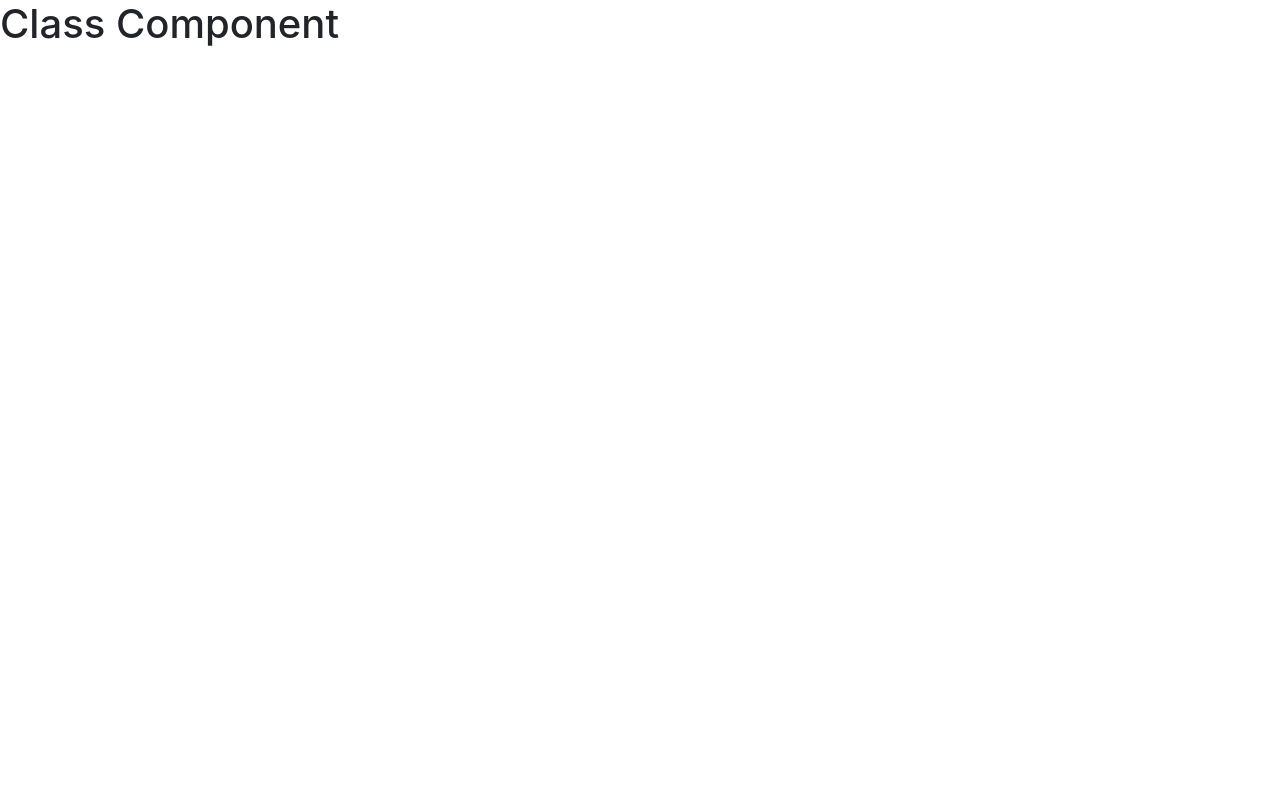
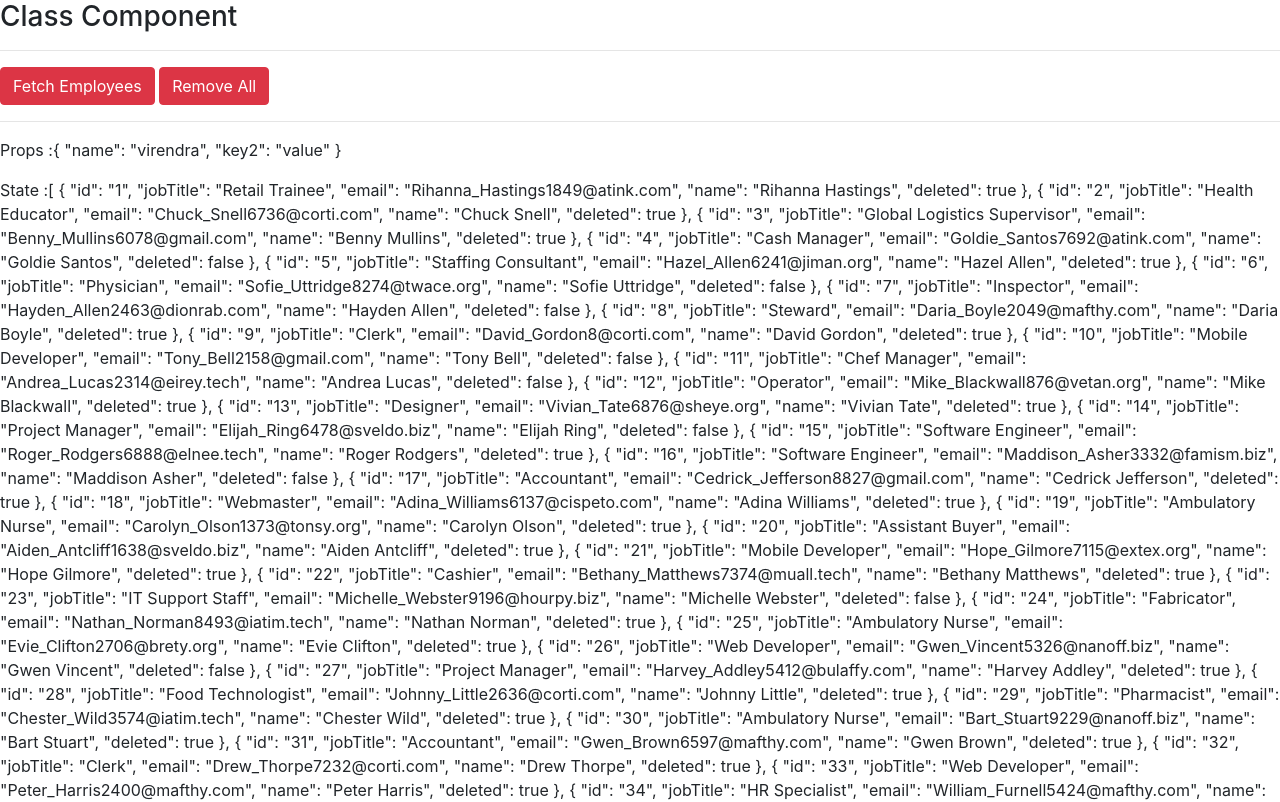
Before and after one commit to virendrapatelDJ/React-Questions-, a React (Create React App) app: page / in a window 1280 px wide. Shown: the top 802 px of the page. Built offline with nearby package versions, Linux system fonts and the light colour scheme.

Commit message:
added class component question

```diff
--- a/src/App.js
+++ b/src/App.js
@@ -9,7 +9,7 @@ import { ReducerExample } from './hooks/ReducerExample';
 import { ReduceRenders } from './hooks/ReduceRenders';
 import { ClassComponent } from './ClassComponent';
 
-export default function App(props) {
+export default function App() {
   return (
     <div>
       {/* <h1>Hello React 🤩</h1> */}
@@ -20,7 +20,7 @@ export default function App(props) {
       {/* <SearchingEmployee /> */}
       {/* <ReducerExample /> */}
       {/* <ReduceRenders /> */}
-      <ClassComponent />
+      <ClassComponent name="virendra" key2="value" />
     </div>
   );
 }
--- a/src/ClassComponent.jsx
+++ b/src/ClassComponent.jsx
@@ -1,12 +1,55 @@
 import React from 'react';
+
+// convert class component to functional component;
 
 export class ClassComponent extends React.Component {
   constructor(props) {
     super(props);
-    console.log(props);
+    this.removeAllEmployees = this.removeAllEmployees.bind(this);
+    this.fetchEmployees = this.fetchEmployees.bind(this);
+  }
+
+  removeAllEmployees() {
+    this.setState({
+      ...this.state,
+      employees: [],
+    });
+  }
+
+  fetchEmployees() {
+    const _this = this;
+    fetch('./employees.json')
+      .then((response) => response.json())
+      .then((data) => data.objects)
+      .then((data) => {
+        _this.setState({
+          ..._this.state,
+          employees: data,
+        });
+      });
+  }
+
+  componentDidMount() {
+    console.log('COmponent mounted.');
+    this.fetchEmployees();
   }
 
   render() {
-    return <h1>Class Component</h1>;
+    return (
+      <div>
+        <h3>Class Component</h3>
+        <hr />
+        <button className="btn btn-danger" onClick={this.fetchEmployees}>
+          Fetch Employees
+        </button>
+        &nbsp;
+        <button className="btn btn-danger" onClick={this.removeAllEmployees}>
+          Remove All
+        </button>
+        <hr />
+        <p>Props :{JSON.stringify(this.props, null, 2)}</p>
+        <p>State :{JSON.stringify(this.state?.employees, null, 2)}</p>
+      </div>
+    );
   }
 }
```
